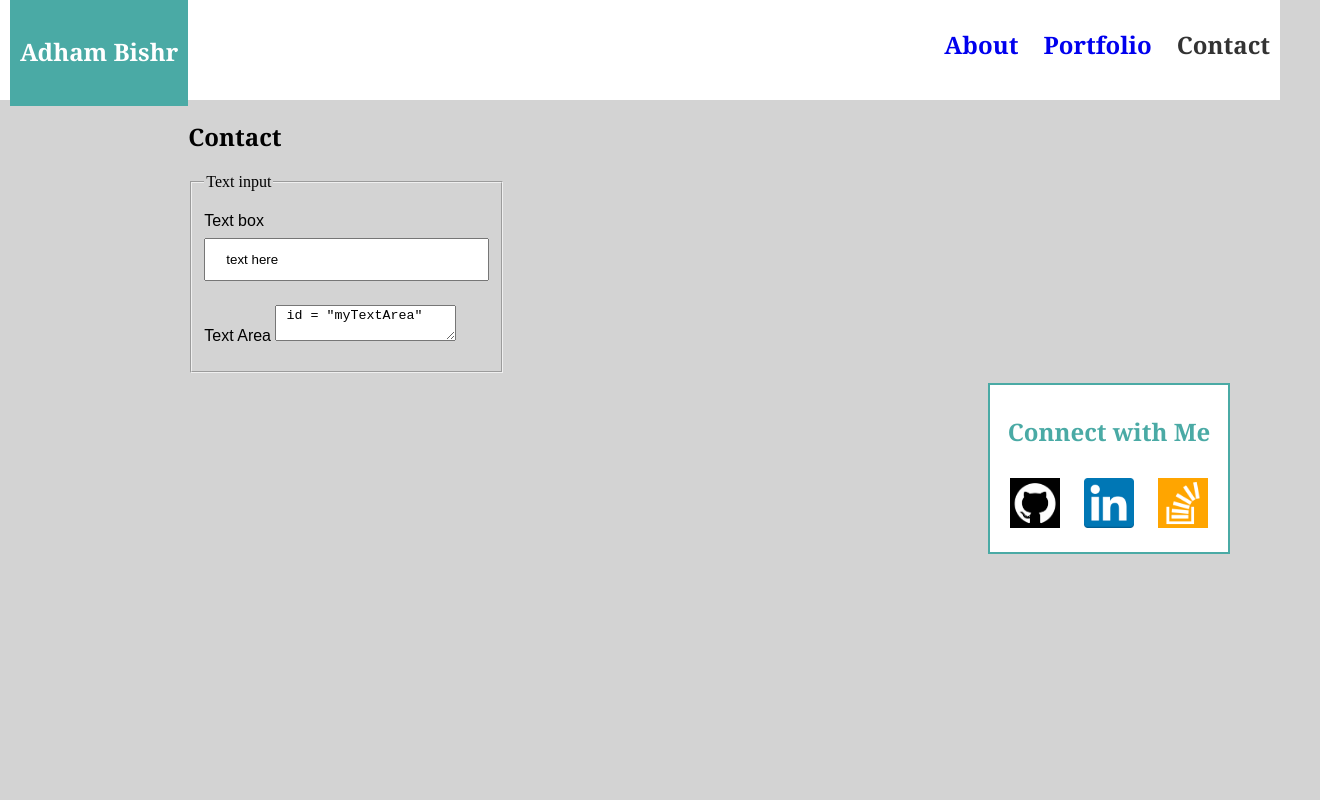
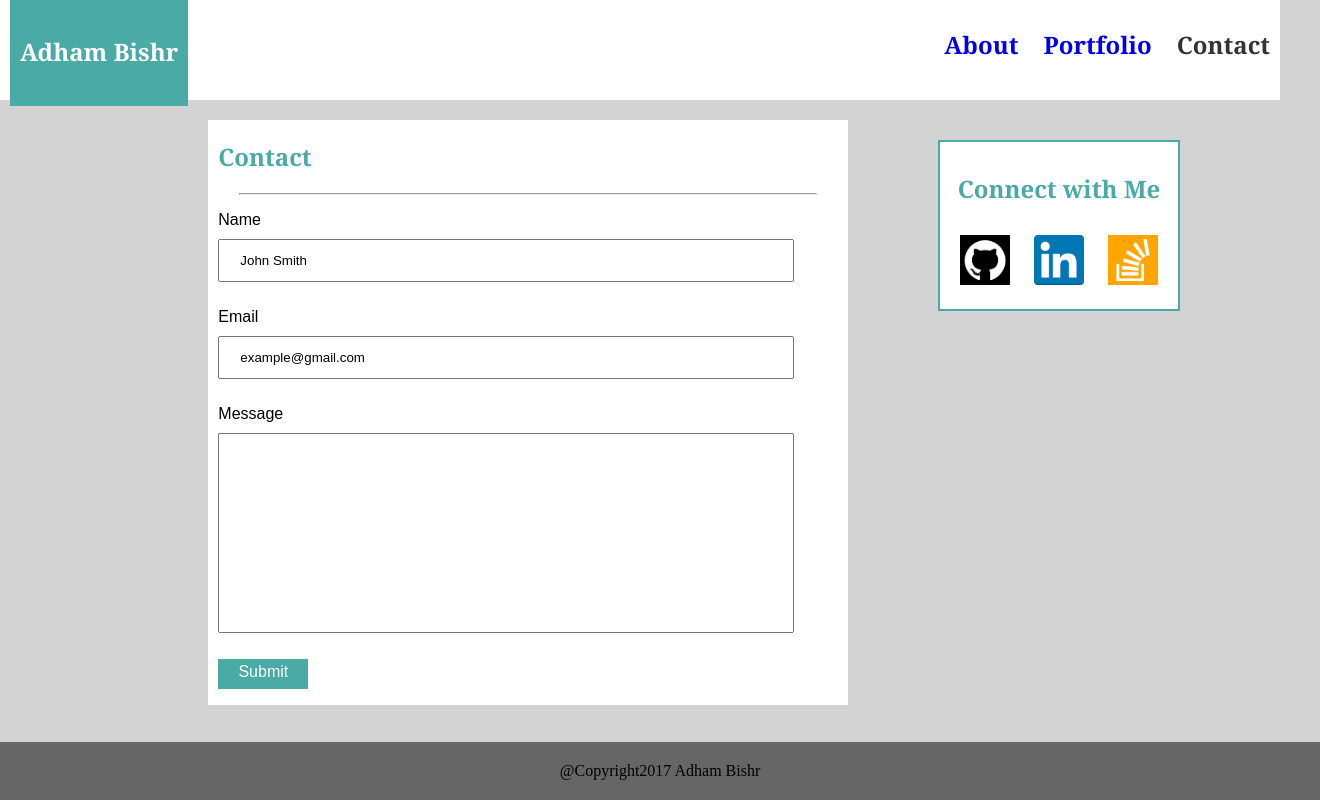
Before and after one commit to abishr12/Basic-Portfolio, a plain HTML site: page contact.html in a window 1280 px wide. Shown: the whole page, 1320 px wide, since content can reach past the window. Drawn offline with Linux system fonts and the light colour scheme.

Commit message:
Final Changes

```diff
--- /dev/null
+++ b/assets/css/reset.css
@@ -0,0 +1,48 @@
+/* http://meyerweb.com/eric/tools/css/reset/
+   v2.0 | 20110126
+   License: none (public domain)
+*/
+
+html, body, div, span, applet, object, iframe,
+h1, h2, h3, h4, h5, h6, p, blockquote, pre,
+a, abbr, acronym, address, big, cite, code,
+del, dfn, em, img, ins, kbd, q, s, samp,
+small, strike, strong, sub, sup, tt, var,
+b, u, i, center,
+dl, dt, dd, ol, ul, li,
+fieldset, form, label, legend,
+table, caption, tbody, tfoot, thead, tr, th, td,
+article, aside, canvas, details, embed,
+figure, figcaption, footer, header, hgroup,
+menu, nav, output, ruby, section, summary,
+time, mark, audio, video {
+	margin: 0;
+	padding: 0;
+	border: 0;
+	font-size: 100%;
+	font: inherit;
+	vertical-align: baseline;
+}
+/* HTML5 display-role reset for older browsers */
+article, aside, details, figcaption, figure,
+footer, header, hgroup, menu, nav, section {
+	display: block;
+}
+body {
+	line-height: 1;
+}
+ol, ul {
+	list-style: none;
+}
+blockquote, q {
+	quotes: none;
+}
+blockquote:before, blockquote:after,
+q:before, q:after {
+	content: '';
+	content: none;
+}
+table {
+	border-collapse: collapse;
+	border-spacing: 0;
+}
--- a/style.css
+++ b/assets/css/style.css
@@ -70,15 +70,24 @@ h2{
 	margin-left: 100px;
 	float: left;
 	background: blue;
-	margin-top: 10px;
+	margin-top: 40px;
 	color: #4aaaa5;
 	text-align: center;
 	padding: 10px;
 	border: 2px solid #4aaaa5;
 	background-color: white;
 	position: absolute;
-	right: 50px;
+	right: 100px;
 
+
+}
+
+#contact{
+	float: left;
+	width: 50%;
+	background: white;
+	margin-top: 20px;
+	margin-left: 20px;
 }
 
 #aboutme{
@@ -114,9 +123,17 @@ footer {
 }
 
 input[type=text] {
-    width: 100%;
+    width: 90%;
     padding: 12px 20px;
-    margin: 8px 0;
+    margin: 10px;
+    box-sizing: border-box;
+}
+
+input[type=textbig] {
+    width: 90%;
+    height: 200px;
+    padding: 12px 20px;
+    margin: 10px;
     box-sizing: border-box;
 }
 
@@ -142,7 +159,7 @@ input[type=text] {
 	float: left;
 	margin-left: 50px;
 	position: relative;
-	right: -20px;
+	right: 20px;
 }
 
 #portfolioheader{
@@ -157,3 +174,24 @@ input[type=text] {
 hr{
 	width: 90%;
 }
+
+.teal{
+	color: #4aaaa5;
+}
+
+.marginleft{
+	margin-left: 10px;
+}
+
+#submitbutton{
+	background-color: #4aaaa5;
+	color: white;
+	width: 90px;
+	text-align: center;
+	position: relative;
+	left: 10px;
+	height: 30px;
+	line-height: 25px;
+	margin: 0;
+	margin-right:0;
+}
--- a/contact.html
+++ b/contact.html
@@ -3,8 +3,8 @@
 
   <head>
     <meta charset="utf-8">
-    <link rel="stylesheet" type="text/css" href="style.css">
-    <title>Portfolio</title>
+    <link rel="stylesheet" type="text/css" href="assets/css/style.css">
+    <title>Contact</title>
   </head>
 
   <body>
@@ -23,37 +23,63 @@
       </header>
 
     </section>
-    <div class= "moveleft">
-      <section>
-      <h2>Contact</h2>
+    <div>
+      <section id="contact">
+        <h2 class="teal marginleft">Contact</h2>
+        <hr>
           <form>
-      <fieldset>
-        <legend>Text input</legend>
+          <!-- <fieldset> -->
             <p>
-          <label>Text box</label>
+              <label class="marginleft">Name</label>
               <input type = "text"
                      id = "myText"
-                 value = "text here" />
+                     value = "John Smith" />
             </p>
+
             <p>
-          <label>Text Area</label>
-          <textarea> id = "myTextArea"
-                  rows = "3"
-                  cols = "80">Your text here</textarea>
+              <label class="marginleft">Email</label>
+              <input type = "text"
+                     id = "myText"
+                     value = "example@gmail.com" />
             </p>
-      </fieldset>
+            <!-- <p> -->
+              <!-- <label>Text Area</label> -->
+              <!-- <textarea> <id = "myTextArea" -->
+                      <!-- rows = "3" -->
+                      <!-- cols = "80"></id>Your text here</textarea> -->
+            <!-- </p> -->
+
+            <p>
+              <label class="marginleft">Message</label>
+              <input type = "textbig"
+                     id = "myText" />
+            </p>
+
+            <p id="submitbutton">Submit<p>
+
+
           </form>
+        <!-- </fieldset> -->
+
       </section>
 
        <section id="connect">
           <h2>Connect with Me</h2>
 
-          <a href= https://github.com/abishr12 target="_blank"> <img class="resizing" src="github.png"></a>
+          <a href= https://github.com/abishr12 target="_blank"> <img class="resizing" src="assets/images/github.png"></a>
 
-          <a href= https://www.linkedin.com/in/abishr12/ target="_blank"> <img class="resizing" src="linkedin.png"></a>
+          <a href= https://www.linkedin.com/in/abishr12/ target="_blank"> <img class="resizing" src="assets/images/linkedin.png"></a>
 
-          <a href= https://stackoverflow.com/users/8143035/adham-bishr target="_blank"><img class="resizing" src="stackoverflow.png"></a>
+          <a href= https://stackoverflow.com/users/8143035/adham-bishr target="_blank"><img class="resizing" src="assets/images/stackoverflow.png"></a>
 
         </section>
+
+
+
+    </div>
+
+    <footer>
+        @Copyright2017 Adham Bishr
+     </footer>
   </body>
 </html>
```
Also changed, not shown: index.html (+5 -5 lines), portfolio.html (+11 -9 lines), assets/images/blackjack.jpg (renamed from blackjack.jpg), assets/images/github.png (renamed from github.png), assets/images/ipad.png (renamed from ipad.png), assets/images/linkedin.png (renamed from linkedin.png), assets/images/pic.jpg (renamed from pic.jpg), assets/images/roulette.jpg (renamed from roulette.jpg), assets/images/slots.jpg (renamed from slots.jpg), assets/images/stackoverflow.png (renamed from stackoverflow.png), 2 other files. Lines whose indentation alone changed are shown as unchanged.
